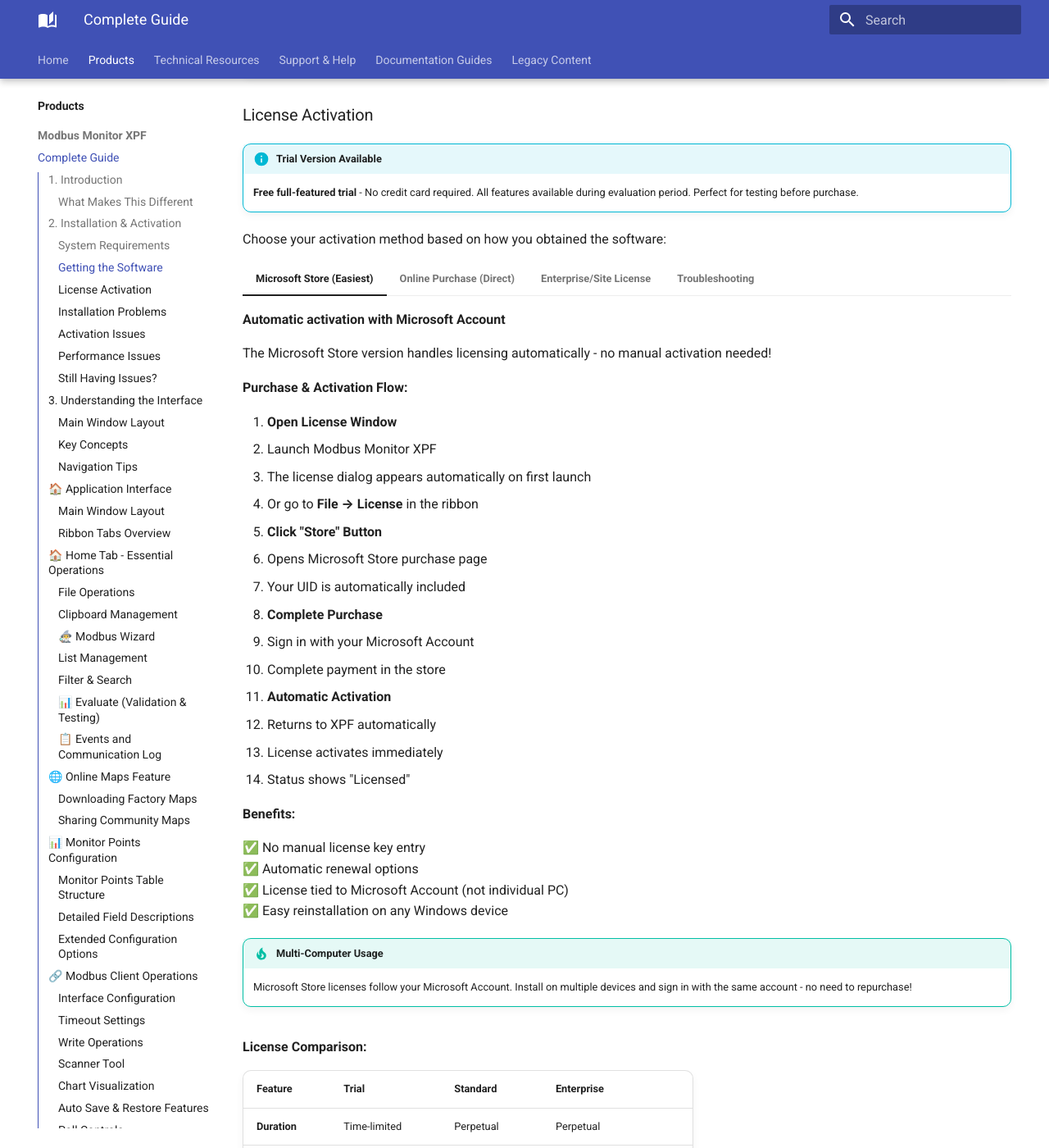
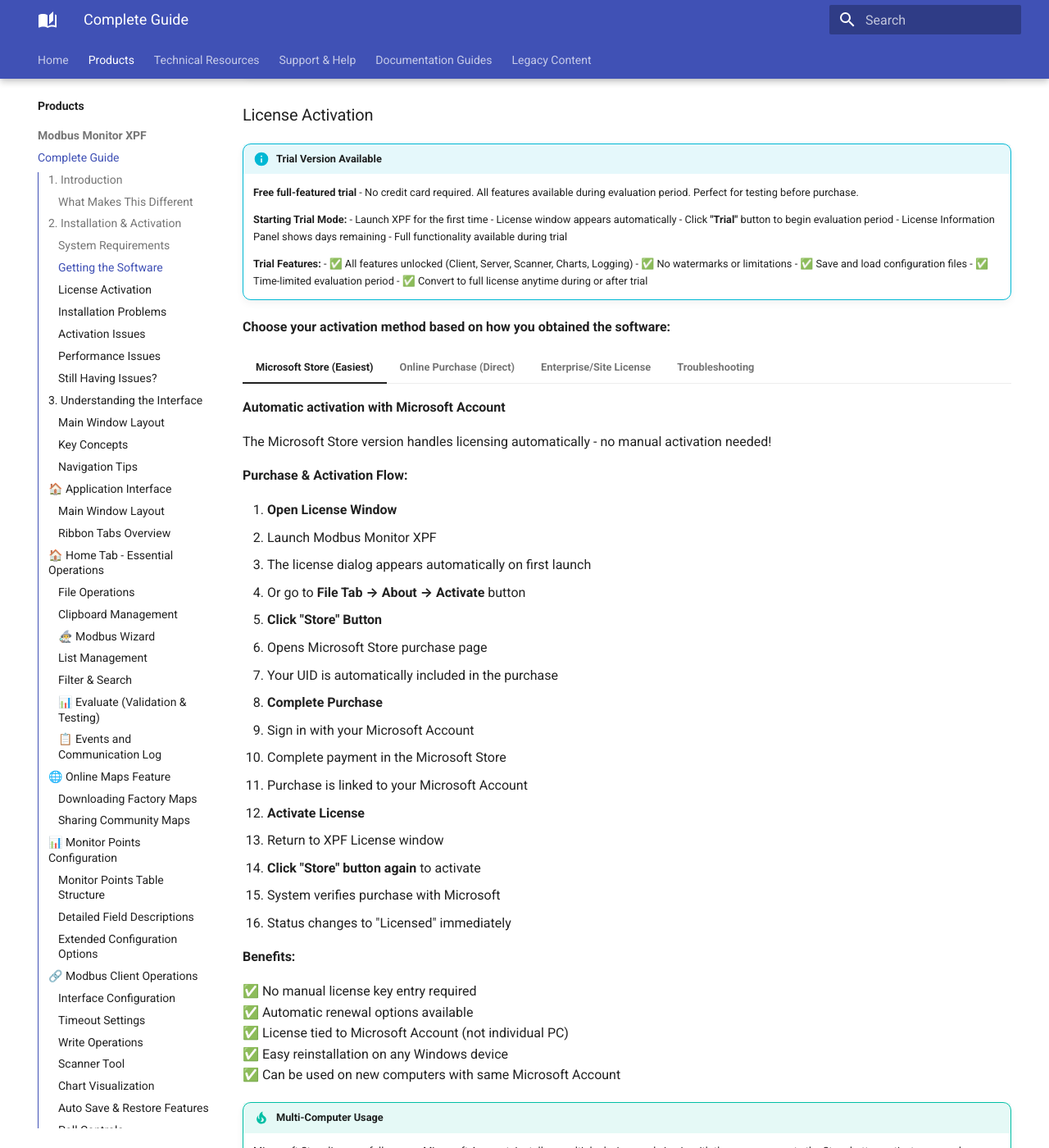
Before and after one commit to Modbus-Monitor/docs, an MkDocs documentation site: the page built from docs/products/xpf/user-guide.md, in a window 1280 px wide and 1400 px high, scrolled down 4674 px. Shown: the whole window at 82% size. Built offline with MkDocs 1.6.1 and Material for MkDocs 9.7.7, drawn with Linux system fonts in a browser that asks for light colours; the version menu is left out; part of the change alters nothing that is shown; some of the changed text lies outside the part shown.

Commit message:
Update License Activation with official help site details
MAJOR IMPROVEMENTS:
- Integrated accurate information from quantumbitsolutions.com/xpf-help/
- Corrected button locations (File Tab  About  Activate)
- Added detailed License Window component descriptions
- Enhanced Trial mode information with features list

MICROSOFT STORE TAB:
- Clarified two-step process: Purchase then Activate via Store button
- Added note about Microsoft Account portability
- Explained License Information Panel status updates

ONLINE PURCHASE TAB:
- Added License Window Components table (UID, Copy, Panel, Buttons)
- Detailed 4-step process matching actual application flow
- Enhanced troubleshooting with specific button references
- Clarified UID importance before purchase

ENTERPRISE TAB:
- Detailed .lic file activation process (no internet needed)
- Added offline key activation alternative workflow
- Enhanced enterprise benefits list with specific SLAs
- Recommended for air-gapped/secure facilities

TRIAL MODE:
- Added comprehensive trial info box with feature checklist
- Explained License Information Panel for trial period
- Clarified full functionality during evaluation

SCREENSHOT NOTES:
- Updated placeholders to match official help page screenshots
- Added annotation needs for License dialog showing all buttons
- Specified key UI elements to highlight (UID field, Copy button, etc.)

```diff
--- a/docs/products/xpf/user-guide.md
+++ b/docs/products/xpf/user-guide.md
@@ -143,7 +143,21 @@ Most Modbus tools are either simple monitors or complex SCADA packages. XPF sits
 !!! info "Trial Version Available"
     **Free full-featured trial** - No credit card required. All features available during evaluation period. Perfect for testing before purchase.
 
-Choose your activation method based on how you obtained the software:
+    **Starting Trial Mode:**
+    - Launch XPF for the first time
+    - License window appears automatically
+    - Click **"Trial"** button to begin evaluation period
+    - License Information Panel shows days remaining
+    - Full functionality available during trial
+
+    **Trial Features:**
+    - ✅ All features unlocked (Client, Server, Scanner, Charts, Logging)
+    - ✅ No watermarks or limitations
+    - ✅ Save and load configuration files
+    - ✅ Time-limited evaluation period
+    - ✅ Convert to full license anytime during or after trial
+
+**Choose your activation method based on how you obtained the software:**
 
 === "Microsoft Store (Easiest)"
 
@@ -156,81 +170,102 @@ Choose your activation method based on how you obtained the software:
     1. **Open License Window**
        - Launch Modbus Monitor XPF
        - The license dialog appears automatically on first launch
-       - Or go to **File → License** in the ribbon
+       - Or go to **File Tab → About → Activate** button
 
     2. **Click "Store" Button**
        - Opens Microsoft Store purchase page
-       - Your UID is automatically included
+       - Your UID is automatically included in the purchase
 
     3. **Complete Purchase**
        - Sign in with your Microsoft Account
-       - Complete payment in the store
+       - Complete payment in the Microsoft Store
+       - Purchase is linked to your Microsoft Account
 
-    4. **Automatic Activation**
-       - Returns to XPF automatically
-       - License activates immediately
-       - Status shows "Licensed"
+    4. **Activate License**
+       - Return to XPF License window
+       - **Click "Store" button again** to activate
+       - System verifies purchase with Microsoft
+       - Status changes to "Licensed" immediately
 
     **Benefits:**
 
-    ✅ No manual license key entry
-    ✅ Automatic renewal options
+    ✅ No manual license key entry required
+    ✅ Automatic renewal options available
     ✅ License tied to Microsoft Account (not individual PC)
     ✅ Easy reinstallation on any Windows device
+    ✅ Can be used on new computers with same Microsoft Account
 
     !!! tip "Multi-Computer Usage"
-        Microsoft Store licenses follow your Microsoft Account. Install on multiple devices and sign in with the same account - no need to repurchase!
+        Microsoft Store licenses follow your Microsoft Account. Install on multiple devices and sign in with the same account - the Store button activates on each installation automatically!
+
+    !!! note "License Window Location"
+        Access the license window through: **File Tab → About section → Activate button**
 
     <!-- Screenshot placeholder: xpf-store-activation.png -->
-    <!-- Shows: License window with Store button highlighted, Microsoft Store purchase page -->
+    <!-- Shows: License window with Store button highlighted, UID field, License Information Panel -->
 
 === "Online Purchase (Direct)"
 
     **Manual activation with license key**
 
-    For licenses purchased directly from quantumbitsolutions.com
+    For licenses purchased directly from quantumbitsolutions.com using online Shop or purchase buttons.
 
     **Step-by-Step Activation:**
 
-    1. **Copy Your UID (BEFORE Purchasing!)**
+    1. **Get Your UID (BEFORE Purchasing!)**
        - Launch Modbus Monitor XPF
-       - Open **File → License** in ribbon
-       - Find your **UID (User Identification)** - looks like: `ABC123-DEF456-GHI789`
-       - **Click "Copy UID"** button or manually copy the code
-       - Save it somewhere - you'll need it for purchase
+       - Go to **File Tab → About → Activate** button
+       - License window opens showing your **UID (User Identification)**
+       - Format looks like: `ABC123-DEF456-GHI789` or similar alphanumeric code
+       - **Click "Copy" button** next to the UID field
+       - Save this UID - it's required for purchasing your license
 
     2. **Purchase License Online**
-       - Visit [:material-cart: quantumbitsolutions.com/shop](https://quantumbitsolutions.com/shop/)
+       - Click the **"Shop"** button in the License window (opens shop page)
+       - Or visit [:material-cart: quantumbitsolutions.com/shop](https://quantumbitsolutions.com/shop/) directly
        - Select **Modbus Monitor XPF** license
-       - **Paste your UID** in the order form (critical!)
-       - Complete payment
+       - **Enter your UID** in the order form (critical step!)
+       - Complete payment through the online system
 
     3. **Receive License Key via Email**
-       - Check your email (usually arrives within minutes)
-       - License key format: `XXXX-XXXX-XXXX-XXXX-XXXX`
-       - Save this email - you'll need it for reinstallation
+       - Check your email inbox (usually arrives within minutes)
+       - License key format: `XXXX-XXXX-XXXX-XXXX-XXXX` (5 groups separated by dashes)
+       - **Save this email** - you'll need it for reinstallation on other computers
+       - Note: Key is permanently tied to your UID
 
     4. **Activate in XPF**
-       - Return to **File → License** window
-       - Click **"Activate"** button
-       - **Paste your license key** in the text field
-       - Click **"Verify"** button
-       - Status changes to **"Licensed"** ✓
+       - Return to the License window (File Tab → About → Activate)
+       - Click **"Activate"** button in the Licensing Buttons section
+       - **Paste your complete license key** in the entry field
+       - System verifies the key online
+       - License Information Panel updates to show **"Licensed"** status ✓
 
-    !!! warning "Important: Copy UID First!"
-        Your license key is tied to your UID. If you purchase without providing your UID, contact support for assistance.
+    !!! warning "Critical: Provide UID When Purchasing!"
+        Your license key is permanently bound to your UID. If you purchase without providing your UID, the key won't work and you'll need to contact support for a replacement key.
+
+    **License Window Components:**
+
+    | Component | Description |
+    |-----------|-------------|
+    | **UID Field** | Displays your unique User Identification code |
+    | **Copy Button** | Copies UID to clipboard for purchase form |
+    | **License Information Panel** | Shows current license status (Trial or Licensed) |
+    | **Activate Button** | Opens field to enter license key for activation |
+    | **Shop Button** | Opens online shop to purchase license |
 
     **Troubleshooting:**
-    - **"Invalid Key" error:** Verify you copied the complete key (including dashes)
-    - **"UID Mismatch":** Contact support - key may be for different UID
-    - **"Connection Error":** Check internet connection - activation requires online verification
+
+    - **"Invalid Key" error:** Verify you copied the entire key including all dashes, no extra spaces
+    - **"UID Mismatch":** Key was purchased for different UID - contact support with both UID and key
+    - **"Connection Error":** Activation requires internet connection - check firewall settings
+    - **Key not working:** Ensure you're entering the key in the Activate dialog, not the Trial field
 
     ![License Activation Window](../../assets/screenshots/xpf-license-window.webp){ .screenshot-shadow }
 
-    <!-- Additional screenshot placeholders:
-         - xpf-copy-uid.png: Shows UID field and Copy button
-         - xpf-enter-key.png: Shows Activate button and key entry field
-         - xpf-activation-success.png: Shows "Licensed" status
+    <!-- Additional screenshot needs:
+         - xpf-license-dialog-annotated.png: Shows all buttons (Store, Shop, Activate, Load, Trial, Exit) with UID field and Copy button labeled
+         - xpf-enter-key-dialog.png: Shows Activate dialog with license key entry field
+         - xpf-activation-success.png: Shows License Information Panel with "Licensed" status
     -->
 
 === "Enterprise/Site License"
@@ -243,63 +278,78 @@ Choose your activation method based on how you obtained the software:
 
     | License Type | Use Case | Activation Method |
     |--------------|----------|-------------------|
-    | **Site License** | Multiple PCs at one location | License file or key |
-    | **Volume License** | Many installations, any location | License server or files |
-    | **Offline License** | Air-gapped networks, no internet | License file only |
-    | **OEM License** | Bundled with equipment | Custom activation |
+    | **Site License** | Multiple PCs at one location | License file (`.lic`) or keys |
+    | **Volume License** | Many installations, any location | Multiple keys or license files |
+    | **Offline License** | Air-gapped networks, no internet | Special license file only |
+    | **OEM License** | Bundled with equipment | Custom activation method |
 
-    **Activation with License File:**
+    **Activation with License File (`.lic`):**
 
-    1. **Contact Sales**
+    1. **Contact Sales for Enterprise Licensing**
        - Email [:material-email: sales@quantumbitsolutions.com](mailto:sales@quantumbitsolutions.com)
-       - Provide: Number of seats, deployment type, offline requirements
-       - Receive quote and purchase order details
+       - Provide: Number of seats needed, deployment location(s), offline requirements
+       - Discuss: Site license, volume pricing, offline activation needs
+       - Receive: Quote and purchase order details
 
     2. **Receive License File**
-       - Sales team provides `.lic` file after purchase
-       - File contains all activation data
-       - No internet required for activation
+       - Sales team provides special `.lic` license file after purchase
+       - File contains all activation data embedded
+       - **No internet connection required** for activation with license file
+       - Can be used on multiple PCs (based on license terms)
 
-    3. **Load License File**
-       - Open **File → License** in XPF
-       - Click **"Load"** button
-       - Browse to your `.lic` file
-       - Select and open
-       - Status shows "Licensed" immediately
+    3. **Load License File on Each Computer**
+       - Launch Modbus Monitor XPF
+       - Open License window: **File Tab → About → Activate**
+       - Click **"Load"** button in the Licensing Buttons section
+       - File browser opens
+       - Navigate to your `.lic` file location
+       - Select the license file and click Open
+       - License Information Panel immediately shows **"Licensed"** status
+       - **No internet verification needed** - file contains authorization
 
     4. **Deploy to Multiple Systems**
-       - Copy the same `.lic` file to all licensed computers
+       - Copy the same `.lic` file to all licensed computers (via USB, network share, etc.)
        - Install XPF on each system
-       - Load the license file on each installation
+       - Repeat Step 3 (Load License File) on each installation
+       - All systems activate instantly with the same file
 
-    **Offline Activation Process:**
+    **Alternative: Offline Key Activation**
 
-    If you need to activate a system with no internet access:
+    If you need to activate with a license key on air-gapped systems:
 
-    1. **Generate Request**
-       - On offline PC: Click "Offline Activation"
-       - Save request file (`.req`) to USB drive
+    1. **Generate Activation Request**
+       - On offline PC: Open License window
+       - Note your **UID** and **Hardware ID (HWID)** shown in License Information Panel
+       - Provide these to support via email (from internet-connected PC)
 
-    2. **Submit Request**
-       - Transfer `.req` file to internet-connected PC
-       - Email to support or use online portal
+    2. **Receive Offline License Key**
+       - Support generates special offline key tied to your UID/HWID
+       - Transfer key to offline system (USB drive, printed paper, etc.)
 
-    3. **Receive Response**
-       - Support provides response file (`.rsp`)
-       - Download to USB drive
+    3. **Enter Key on Offline System**
+       - Click **"Activate"** button in License window
+       - Enter the offline license key
+       - System validates locally without internet
+       - Status changes to "Licensed"
 
-    4. **Complete Activation**
-       - Transfer `.rsp` file to offline PC
-       - Load response file in XPF
-       - System activates without internet
+    **Enterprise Support Benefits:**
 
-    !!! note "Enterprise Support"
-        Enterprise licenses include priority email support and optional phone support. Contact sales for Service Level Agreement (SLA) options.
+    ✅ Priority email support response (24-hour guarantee)
+    ✅ Optional phone support available
+    ✅ Custom Service Level Agreements (SLAs)
+    ✅ Dedicated account management
+    ✅ Volume discount pricing
+    ✅ Flexible deployment options (offline, network, etc.)
+    ✅ Purchase order and invoice billing accepted
+
+    !!! tip "Recommended for Industrial Environments"
+        License files (`.lic`) are ideal for secure facilities, air-gapped networks, or environments where internet access is restricted for security reasons.
 
     [:material-email: Contact Enterprise Sales](https://quantumbitsolutions.com/contact-us/){ .md-button .md-button--primary }
+    [:material-cart: View Volume License Options](https://quantumbitsolutions.com/shop/){ .md-button }
 
     <!-- Screenshot placeholder: xpf-load-license-file.png -->
-    <!-- Shows: Load button, file browser dialog with .lic file -->
+    <!-- Shows: License window with Load button highlighted, file browser dialog with .lic file selected -->
 
 === "Troubleshooting"
 
```
